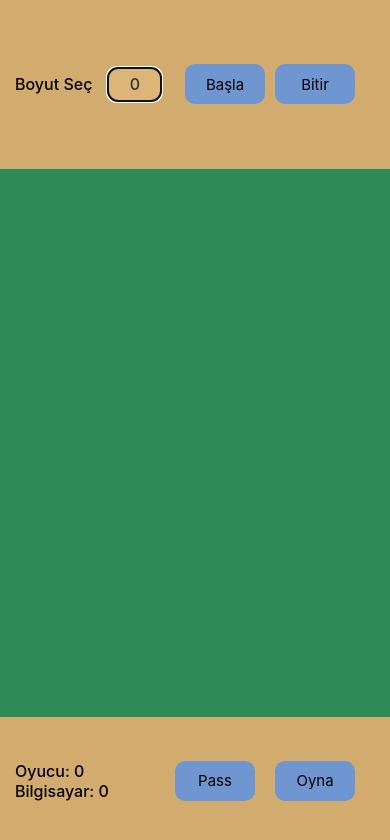
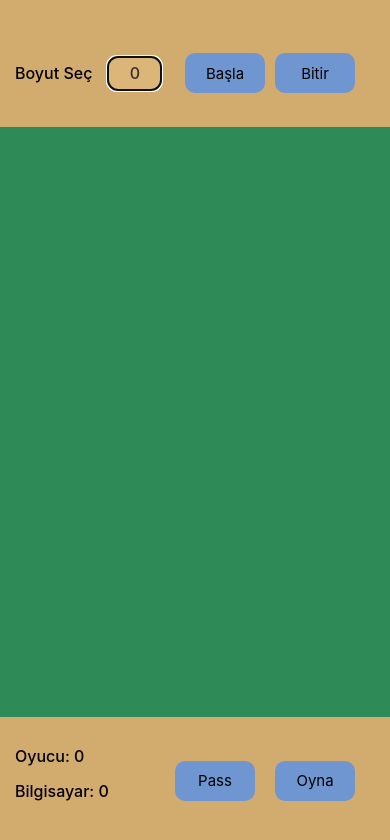
Before and after one commit to askmakdag/AI_GAMES, a React Native app in the folder AI_PUZZLE_GAME/: screen / in a window 390 px wide. Shown: the top 840 px of the page. Built offline with nearby package versions, Linux system fonts and the light colour scheme.

Commit message:
Some visual and functionality improvements. (cont'd)

```diff
--- a/AI_PUZZLE_GAME/App.js
+++ b/AI_PUZZLE_GAME/App.js
@@ -374,7 +374,7 @@ export default class App extends React.Component {
                 <View style={{
                     flexDirection: 'column',
                     justifyContent: 'flex-end',
-                    height: '65%',
+                    height: '70%',
                     backgroundColor: '#2E8B57',
                 }}>
                     {(this.state.start_to_play) ?
@@ -393,9 +393,9 @@ export default class App extends React.Component {
                         <Text
                             style={[styles.scoreTextStyle, active_player === 2 ? {
                                 color: active_player_color,
-                                marginVertical: 10,
+                                marginVertical: 15,
                                 fontSize: 17,
-                            } : {fontSize: 16}]}>Bilgisayar: {this.state.score2} </Text>
+                            } : {marginVertical: 15, fontSize: 16}]}>Bilgisayar: {this.state.score2} </Text>
                     </View>
 
                     <View style={{flexDirection: 'row'}}>
@@ -430,8 +430,9 @@ const styles = StyleSheet.create({
         justifyContent: 'space-between',
         alignItems: 'center',
         paddingHorizontal: 15,
+        paddingTop: 20,
         width: '100%',
-        height: '20%',
+        height: '15%',
         backgroundColor: '#D2AB6F',
     },
     bottomContainer: {
```
